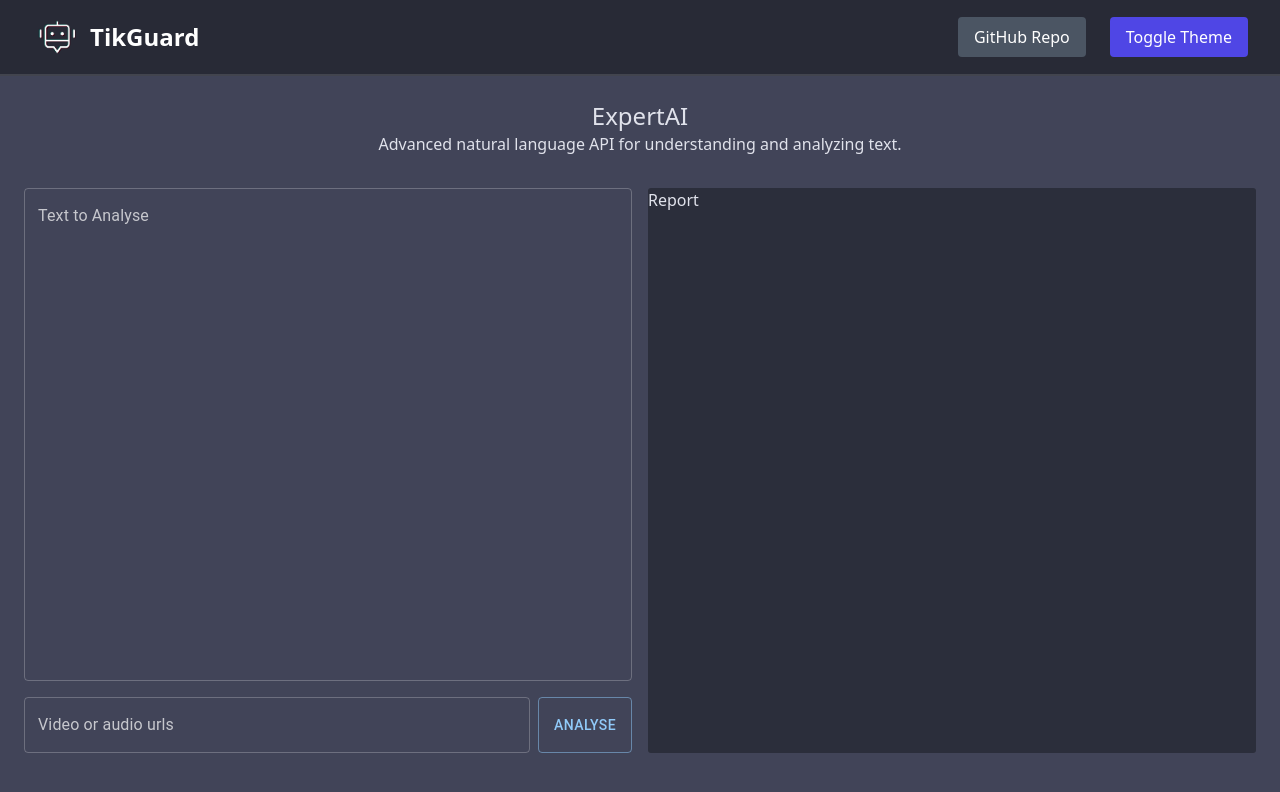
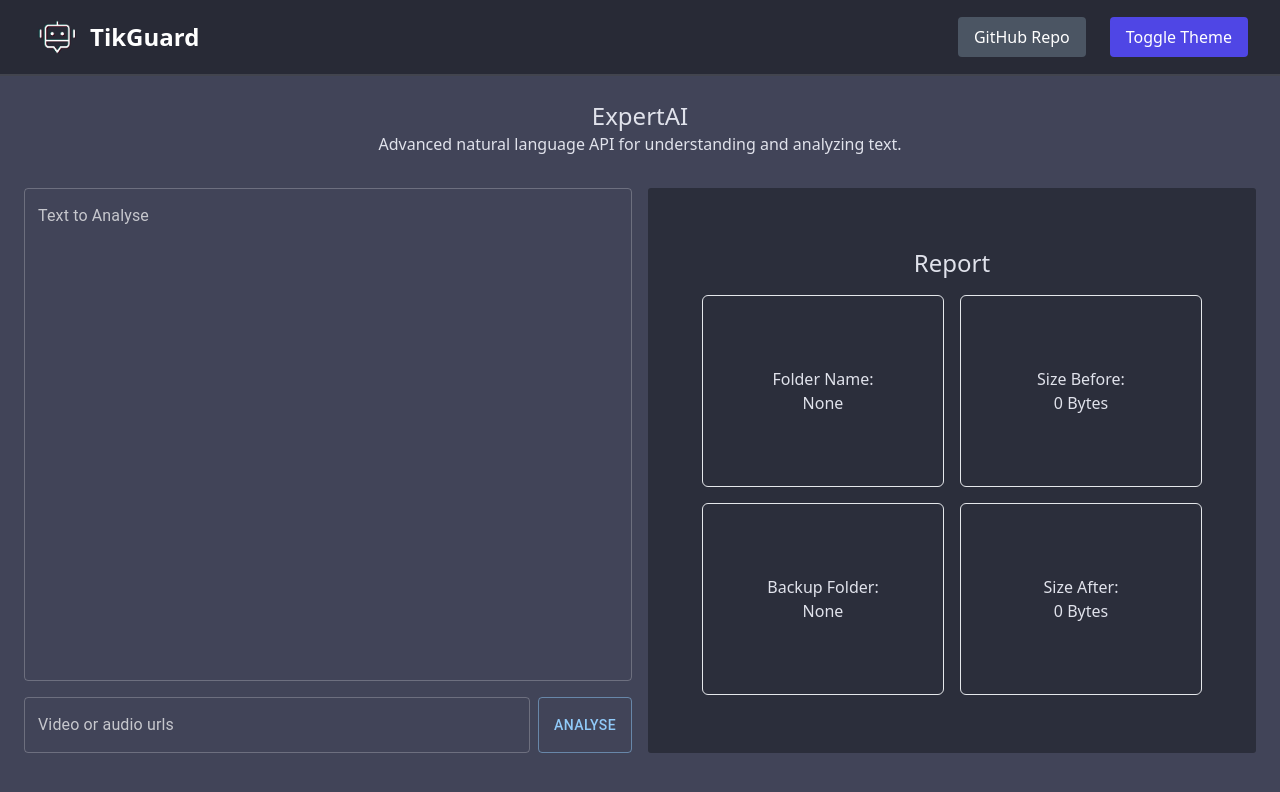
Before and after one commit to minhvyha/TikGuard, a Next.js app in the folder tikguard/: page /expertai in a window 1280 px wide. Shown: the top 792 px of the page. Built offline with nearby package versions, Linux system fonts and the light colour scheme.

Commit message:
Changed the layout of the Report Component

```diff
--- a/tikguard/components/Report.tsx
+++ b/tikguard/components/Report.tsx
@@ -1,9 +1,30 @@
-import React from 'react'
+import React from 'react';
 
 const Report = () => {
   return (
-    <div className='bg-background-800 h-full rounded-[3px]'>Report</div>
-  )
+
+    <div className='bg-background-800 h-full rounded-[3px] p-6 flex flex-col justify-center items-center'>
+      <h1 className='text-2xl text-text-100 mb-4'>Report</h1>
+      <div className='grid grid-cols-2 gap-4' style={{ width: '500px', height: '400px' }}>
+        <div className='flex flex-col items-center justify-center w-full h-full border p-4 rounded-md'>
+          <span className='text-text-100'>Folder Name:</span>
+          <span className='text-text-150'>None</span>
+        </div>
+        <div className='flex flex-col items-center justify-center w-full h-full border p-4 rounded-md'>
+          <span className='text-text-100'>Size Before:</span>
+          <span className='text-text-150'>0 Bytes</span>
+        </div>
+        <div className='flex flex-col items-center justify-center w-full h-full border p-4 rounded-md'>
+          <span className='text-text-100'>Backup Folder:</span>
+          <span className='text-text-150'>None</span>
+        </div>
+        <div className='flex flex-col items-center justify-center w-full h-full border p-4 rounded-md'>
+          <span className='text-text-100'>Size After:</span>
+          <span className='text-text-150'>0 Bytes</span>
+        </div>
+      </div>
+    </div>
+  );
 }
 
-export default Report
+export default Report;
```
